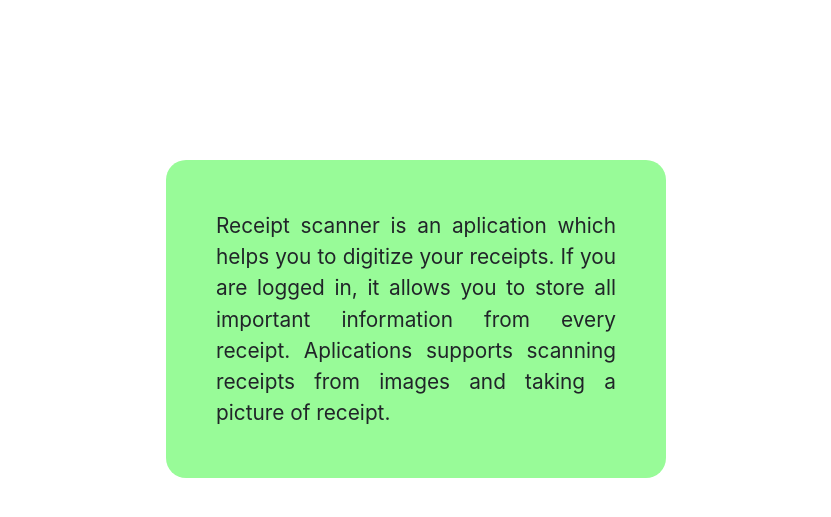
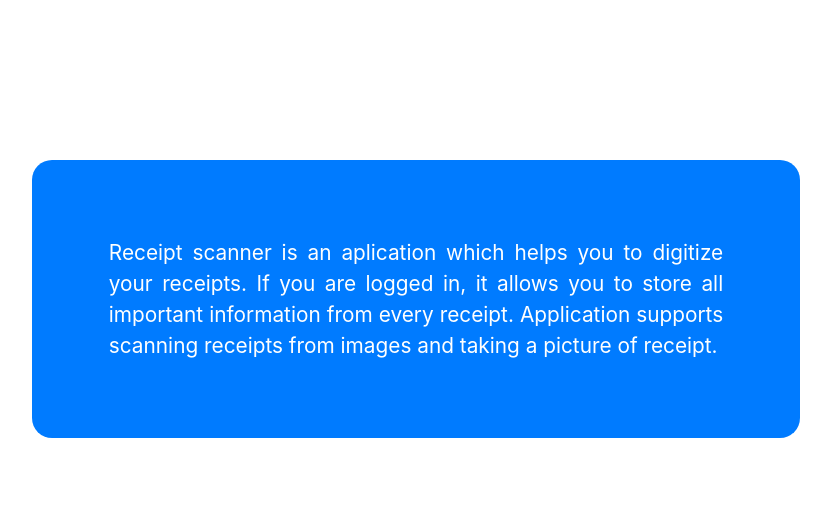
Before and after one commit to AdamJedrychowski/Recipt-Scanner, a Django app: page / in a window 1280 px wide. Shown: the part 56-573 px from the top of the page, without its empty margins (224-1055 px from the left). Run offline with Django 4.2, Linux system fonts and the light colour scheme.

Commit message:
Change background color of index

```diff
--- a/server/static/css/index.css
+++ b/server/static/css/index.css
@@ -6,14 +6,15 @@ body {
 #body-container {
     margin: 0 auto;
     margin-top: 10rem;
-    background-color: palegreen;
+    background-color: #007bff;
+    color: white;
     border-radius: 20px;
+    width: 60%;
   }
 
   #app-description {
     margin: 10%;
     text-align: justify;
-    width: 500px;
     max-width: fit-content;
     font-size: 1.3rem;
   }
--- a/server/templates/index.html
+++ b/server/templates/index.html
@@ -13,7 +13,7 @@
                 <p>
                     Receipt scanner is an aplication which helps you to digitize your
                     receipts. If you are logged in, it allows you to store all important
-          information from every receipt. Aplications supports scanning receipts
+                    information from every receipt. Application supports scanning receipts
                     from images and taking a picture of receipt.
                 </p>
             </div>
```
Lines whose indentation alone changed are shown as unchanged.
